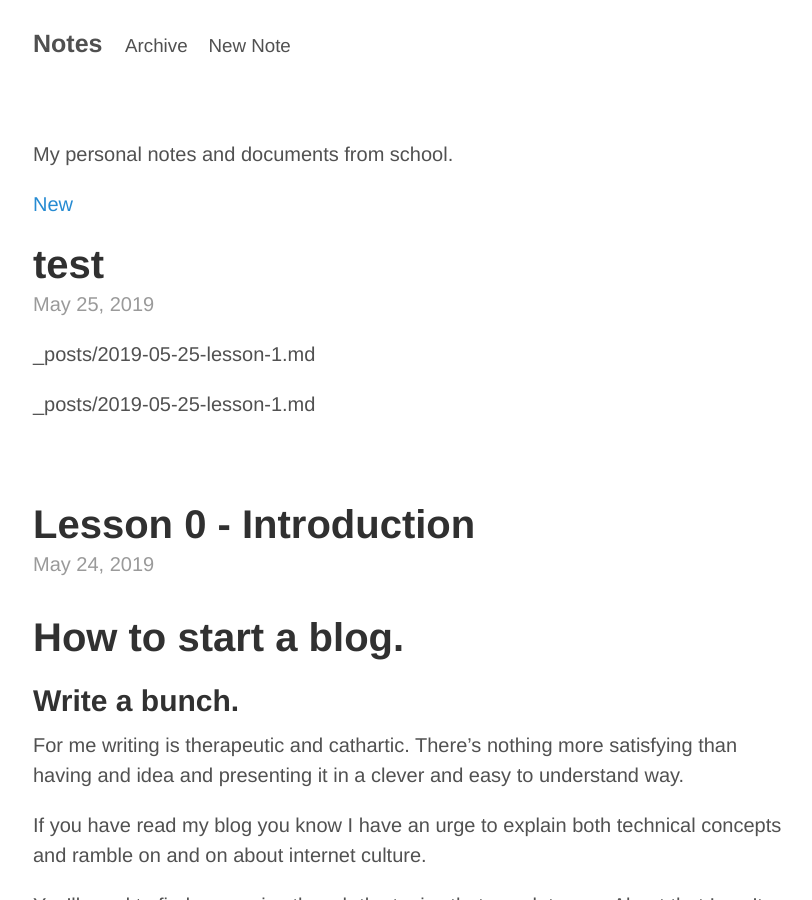
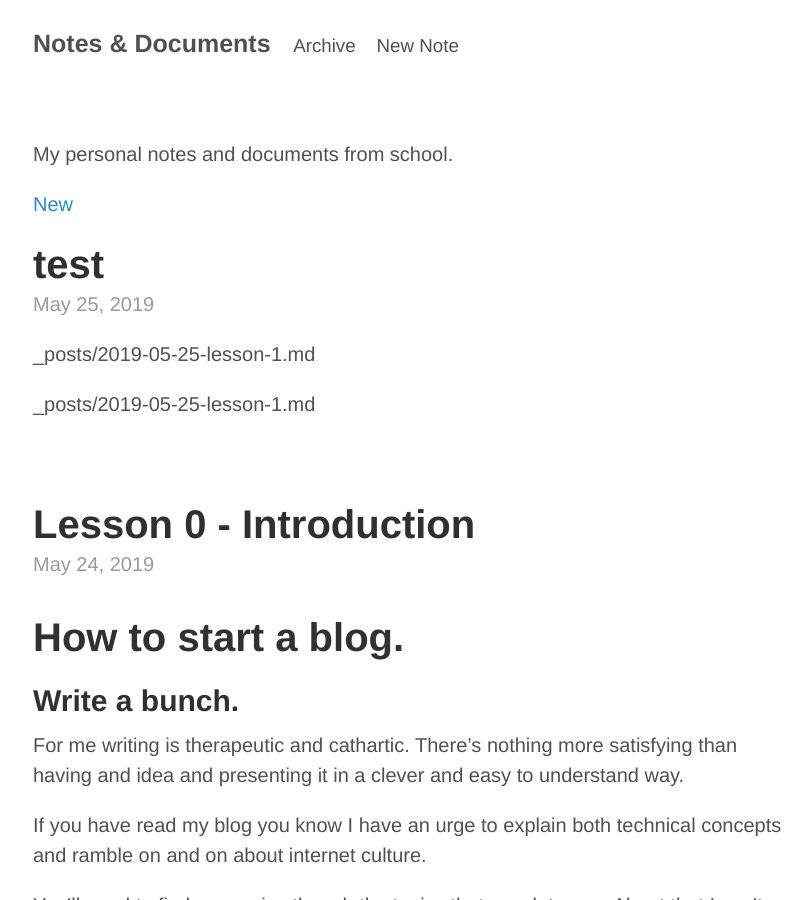
Before and after one commit to alex-esc/notes, a Jekyll site: the page built from index.md, in a window 1280 px wide and 900 px high. Shown: the whole window, without its empty margins (227-1039 px from the left). Built offline with Jekyll 4.4.1, drawn with Linux system fonts in a browser that asks for light colours.

Commit message:
Update _config.yml

```diff
--- a/_config.yml
+++ b/_config.yml
@@ -3,7 +3,7 @@
 # Use '' arround all settings, if a setting contains a special characters you must use "", if the build fails check for '' and ""
 
 
-title:   "Notes"
+title:   "Notes & Documents"
 author:
   name:  'alex-esc'
 description:  My personal notes and documents from school.
```
